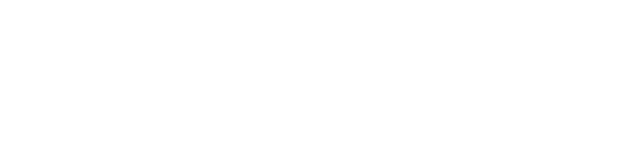
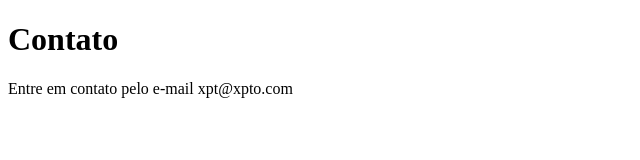
Before and after one commit to sagazluiz/sistema-de-cadastro-de-jogos, a plain HTML site: page contato.html in a window 1280 px wide. Shown: the whole page, without its empty margins (0-640 px from the left). Drawn offline with Linux system fonts and the light colour scheme.

Commit message:
adicionando o e-mail de contato:

```diff
--- a/contato.html
+++ b/contato.html
@@ -7,6 +7,7 @@
     <title>Contato</title>
 </head>
 <body>
-
+    <h1>Contato</h1>
+    <p>Entre em contato pelo e-mail xpt@xpto.com</p>
 </body>
 </html>
```
